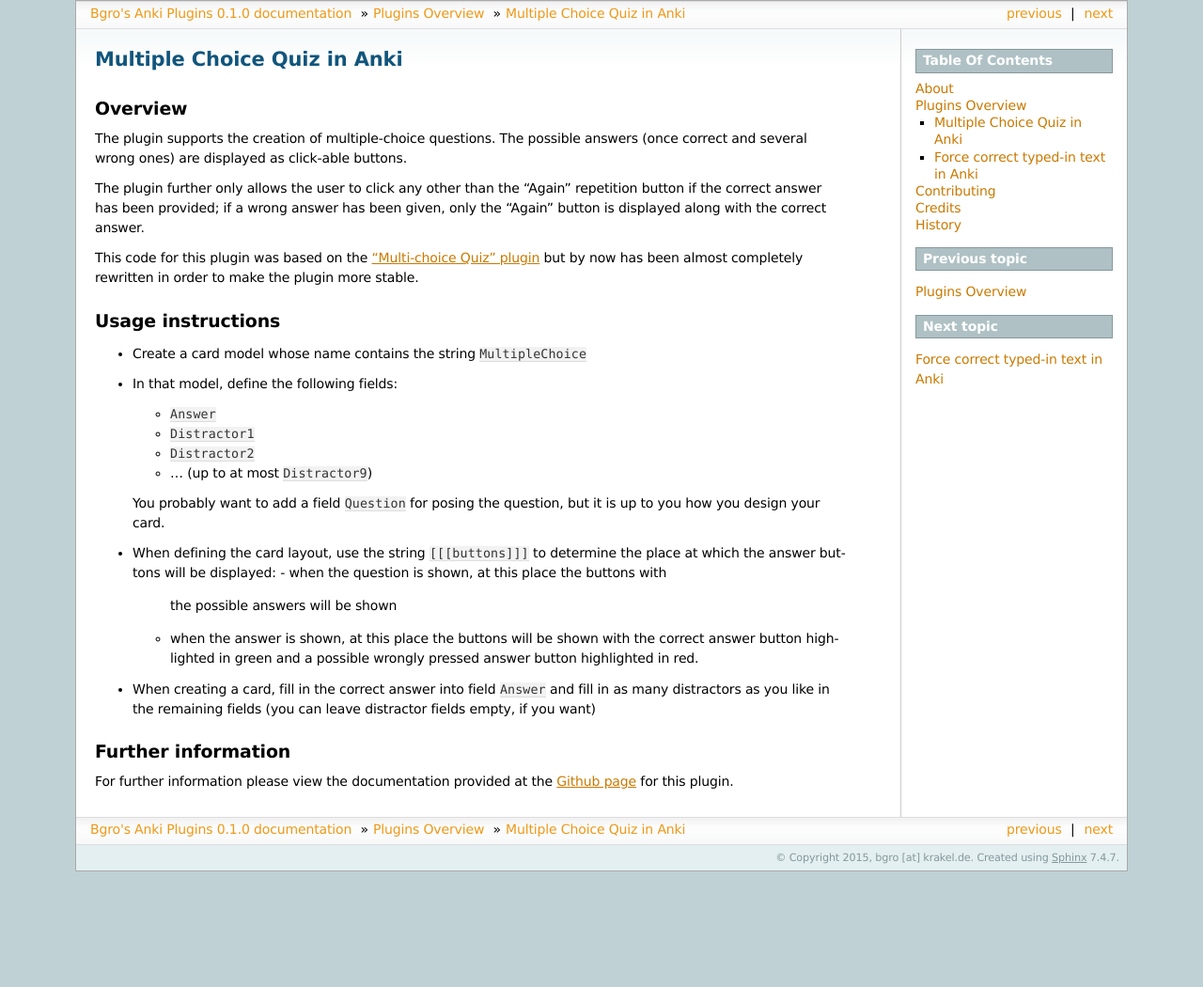
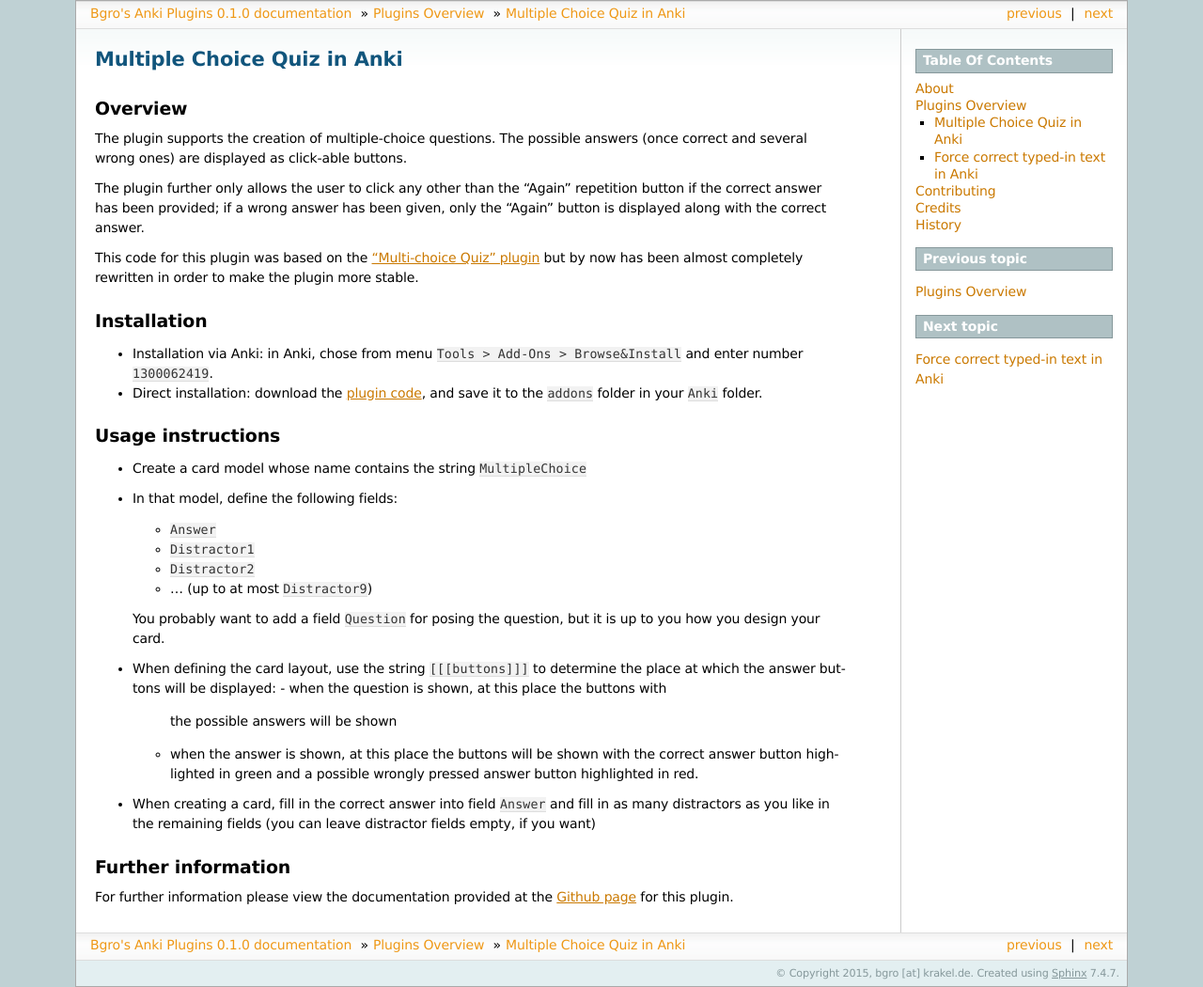
Before and after one commit to bgro/anki-plugins, a Sphinx documentation site: the page built from docs/plugin_multiple_choice.rst, in a window 1280 px wide. Shown: the whole page at 94% size. Built offline with Sphinx 7.4.7, drawn with Linux system fonts in a browser that asks for light colours; before the commit the page ends 927 px from its top, so only the background shows below that.

Commit message:
Finalizing documentation; fixing Makefile.

```diff
--- a/docs/plugin_multiple_choice.rst
+++ b/docs/plugin_multiple_choice.rst
@@ -16,6 +16,18 @@
 This code for this plugin was based on the `"Multi-choice Quiz" plugin`_ but
 by now has been almost completely rewritten in order to make the plugin
 more stable.
+
+Installation
+------------
+
+- Installation via Anki: in Anki, chose from menu ``Tools > Add-Ons > Browse&Install``
+  and enter number ``1300062419``.
+
+- Direct installation: download the `plugin code`_, and save it to the ``addons``
+  folder in your ``Anki`` folder.
+
+.. _plugin code: https://raw.githubusercontent.com/bgro/anki-plugins/master/src/MultipleChoiceQuiz.py
+
 
 Usage instructions
 ------------------
```
Also changed, not shown: 1 other file.
